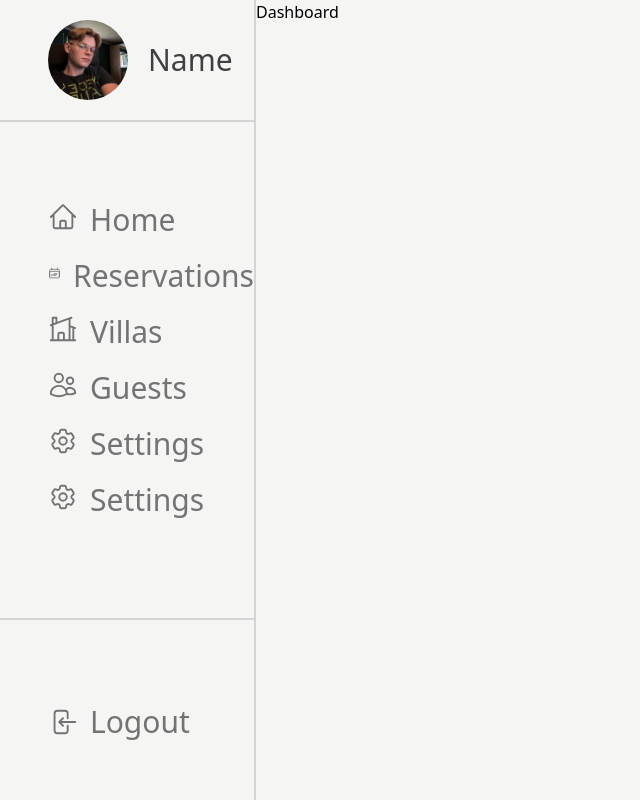
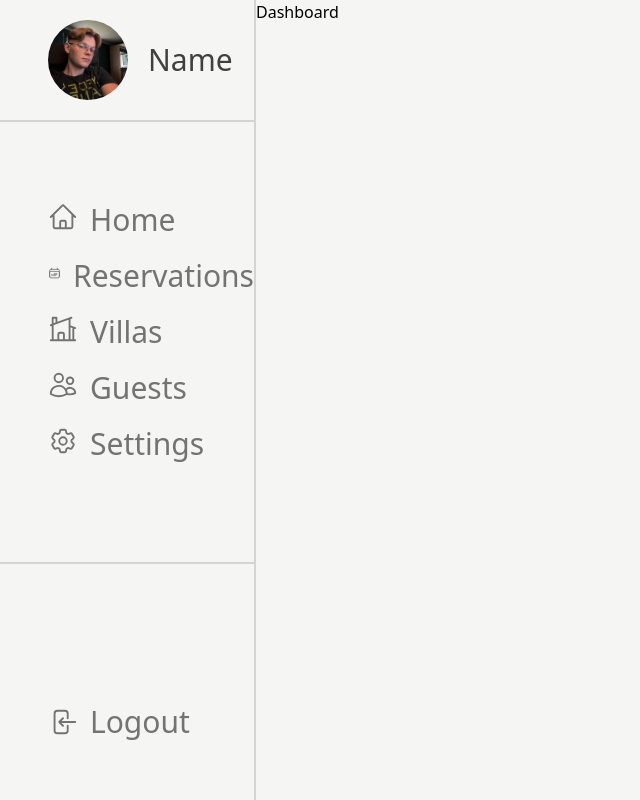
Before and after one commit to MaciekPanek/Dashboard, a React (Vite) app: page / in a window 1280 px wide. Shown: the whole page, without its empty margins (0-640 px from the left). Built offline with nearby package versions, Linux system fonts and the light colour scheme.

Commit message:
feiovjefr

```diff
--- a/src/features/navigation/Navbar.jsx
+++ b/src/features/navigation/Navbar.jsx
@@ -41,10 +41,6 @@ function Navbar() {
             <HiOutlineCog6Tooth />
             <span>Settings</span>
           </NavItem>
-          <NavItem to="/settings">
-            <HiOutlineCog6Tooth />
-            <span>Settings</span>
-          </NavItem>
         </ul>
         <div className=" flex items-end w-full h-full  ">
           <button className="pl-12 py-10 text-3xl text-neutral-500 mb-5 flex flex-row items-center gap-3  ">
```
